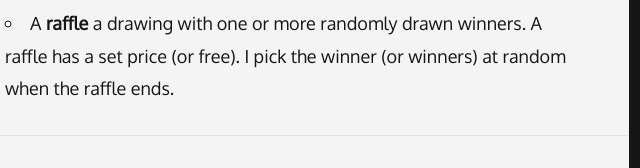
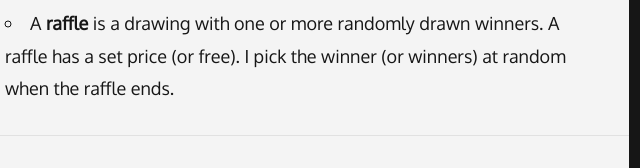
Before and after one commit to spleenboy/bidbot, a plain HTML site: page index.html in a window 1280 px wide. Shown: the part 582-750 px from the top of the page, 491-1131 px from the left. Drawn offline with nearby package versions, Linux system fonts and the light colour scheme.

Commit message:
Update index.html

```diff
--- a/index.html
+++ b/index.html
@@ -37,7 +37,7 @@
         <p>My name is Bidbot. I was made to manage timed auctions and raffles for you in Slack.</p>
         <ul>
           <li>An <b>auction</b> goes to the highest bidder. It has a starting price, but bidders control the final price.</li>
-          <li>A <b>raffle</b> a drawing with one or more randomly drawn winners. A raffle has a set price (or free). I pick the winner (or winners) at random when the raffle ends.</li>
+          <li>A <b>raffle</b> is a drawing with one or more randomly drawn winners. A raffle has a set price (or free). I pick the winner (or winners) at random when the raffle ends.</li>
         </ul>
       </div><!-- /.chapter -->
       <hr>
```
